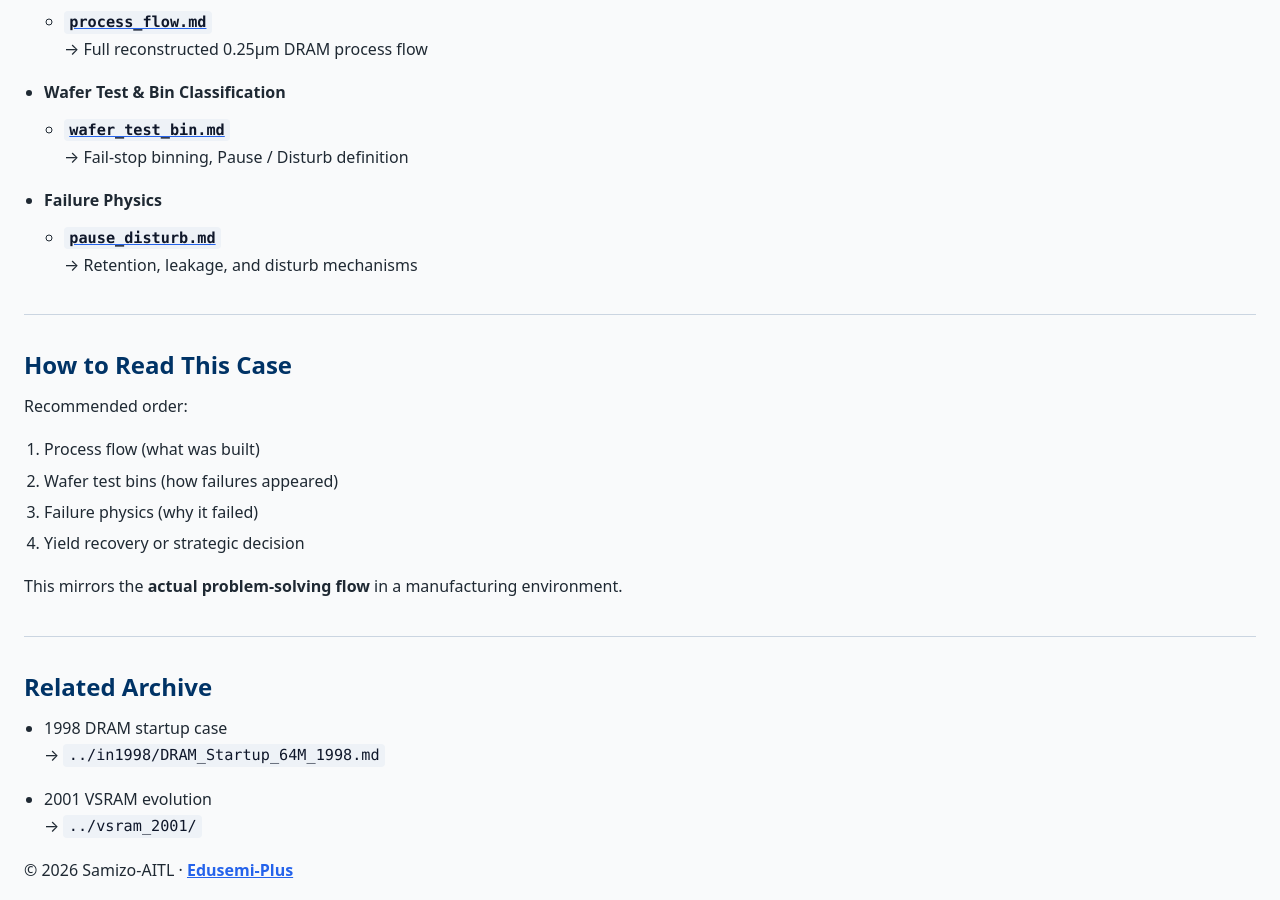
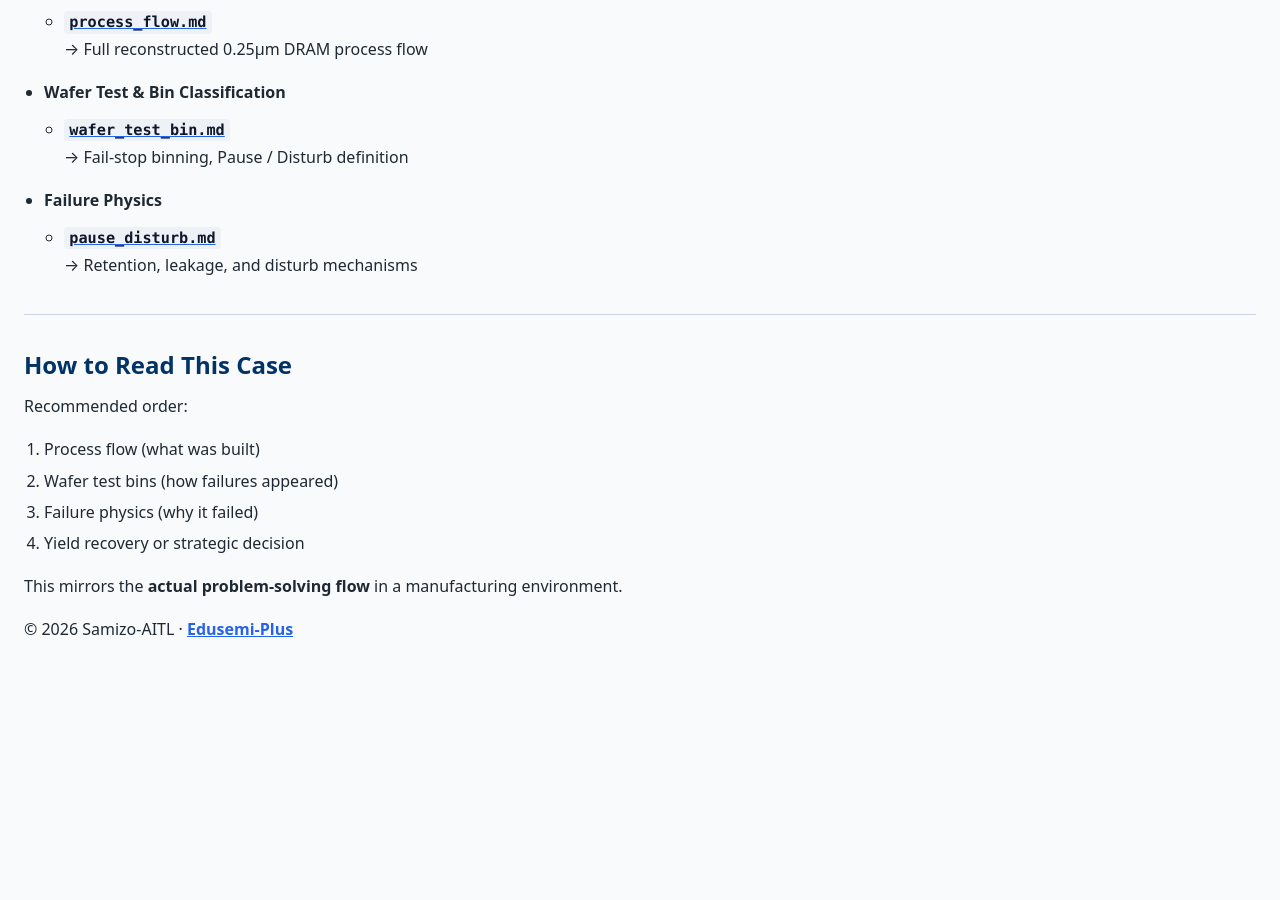
Before and after one commit to Samizo-AITL/Edusemi-Plus, a Jekyll site: the page built from archive/legacy/dram_025um/index.md, in a window 1280 px wide and 900 px high, scrolled down 655 px. Built offline with Jekyll 4.4.1, drawn with Linux system fonts in a browser that asks for light colours; after the commit the page ends 1315 px from its top, so only the background shows below that.

Commit message:
Update index.md

```diff
--- a/archive/legacy/dram_025um/index.md
+++ b/archive/legacy/dram_025um/index.md
@@ -59,13 +59,3 @@ Recommended order:
 
 This mirrors the **actual problem-solving flow**
 in a manufacturing environment.
-
----
-
-## Related Archive
-
-- 1998 DRAM startup case
-  → `../in1998/DRAM_Startup_64M_1998.md`
-
-- 2001 VSRAM evolution
-  → `../vsram_2001/`
```
